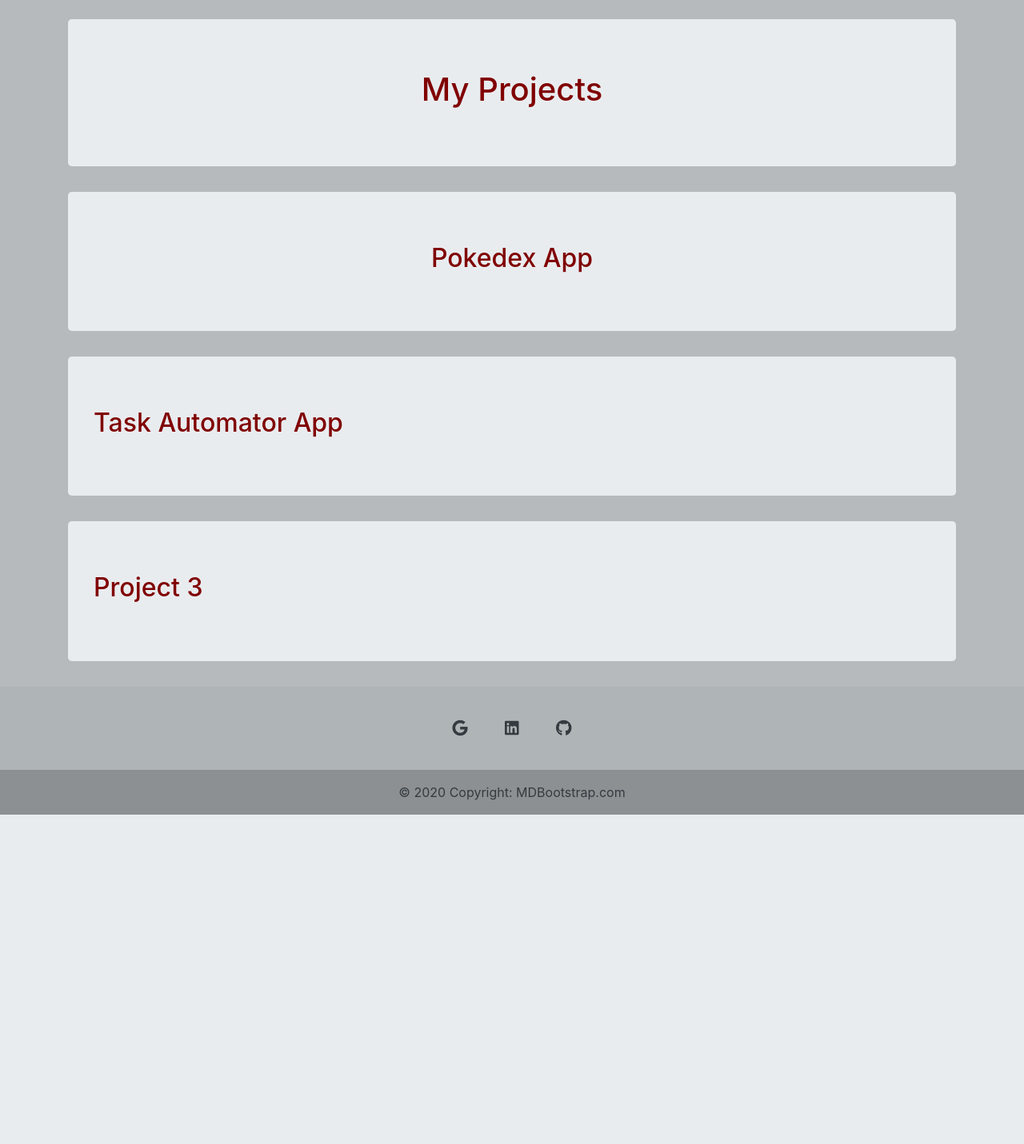
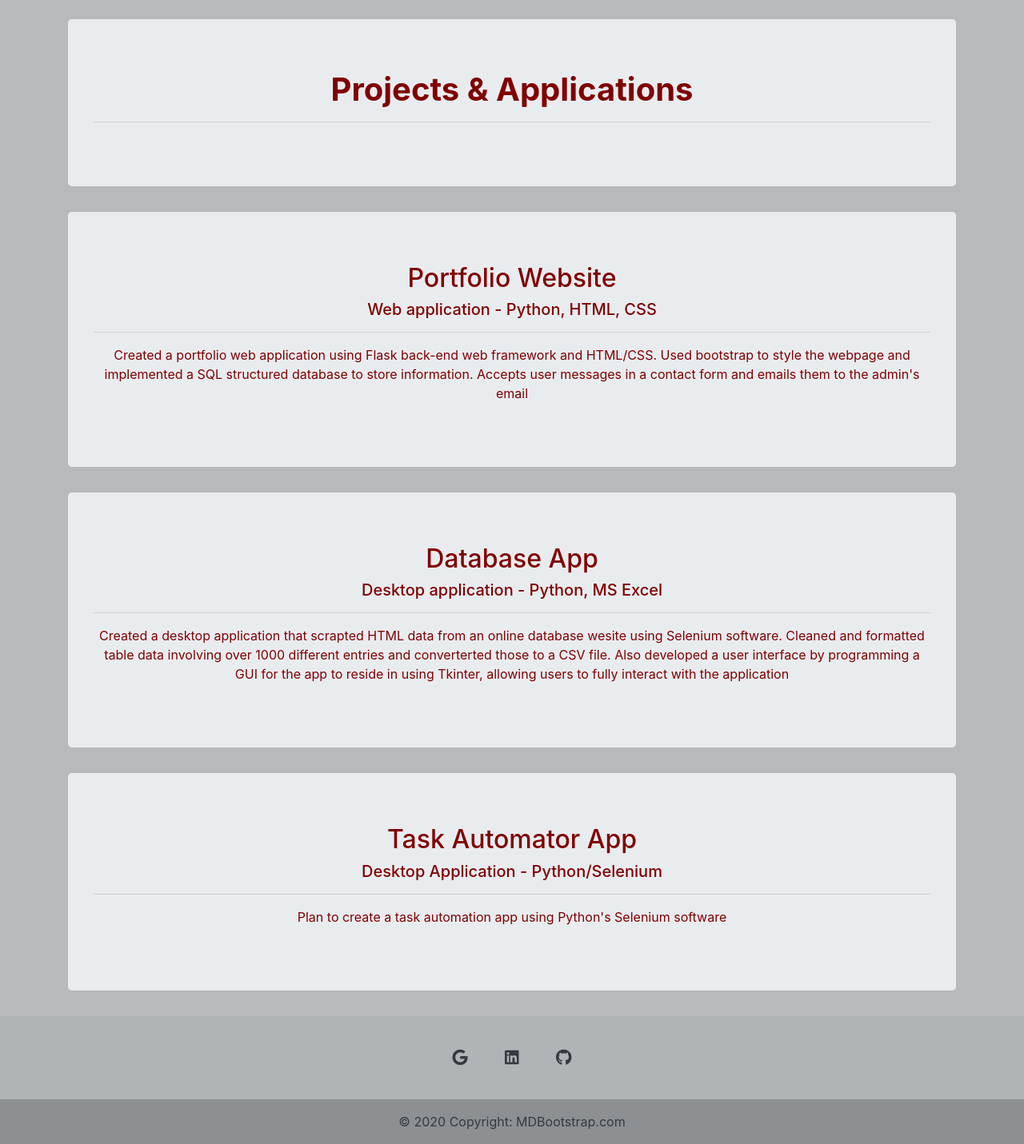
Before and after one commit to Salah3422/Portfolio, a Flask app: page /projects in a window 1280 px wide. Shown: the part 70-1501 px from the top of the page at 80% size. Before the commit the page ends 1089 px from the top, so only its background shows below. Run offline with Flask 2, Linux system fonts and the light colour scheme; some libraries are stand-ins or nearby versions.

Commit message:
third commit, front-end complete, making back-end adjustments

```diff
--- a/website/static/style.css
+++ b/website/static/style.css
@@ -87,6 +87,28 @@ body {background-color: #afb4b6e8;}
     bottom: 20px;
 }
 
+#tutoring{
+    height: 175px;
+    width: 175px;
+    position: relative;
+    bottom: 25px;
+}
+
+#github{
+    width: 200px;
+}
+
+#linkedin{
+    width: 200px;
+}
+
+#sidearm{
+    position: relative;
+    bottom: 10px;
+    height: 100px;
+    width: 225px;
+}
+
 #button{
     position: relative;
     top: 150px;
--- a/website/templates/projects.html
+++ b/website/templates/projects.html
@@ -7,23 +7,37 @@
 
 <div style="color:maroon;">
     <div class="jumbotron">
-        <h1 style="color:maroon"><center>My Projects</center></h1>
+        <h1 style="color:maroon"><center><b>Projects & Applications</b></center></h1>
+        <hr>
     </div>
 
     <div class="jumbotron">
         <center>
-        <h2>Pokedex App</h2>
+        <h2>Portfolio Website</h2>
+        <h5>Web application - Python, HTML, CSS</h5>
+        <hr>
+        <p>Created a portfolio web application using Flask back-end web framework and HTML/CSS. Used bootstrap to style the webpage and implemented a SQL structured database to store information. Accepts user messages in a contact form and emails them to the admin's email</p>
         </center>
     </div>
 
 
     <div class="jumbotron">
-        <h2>Task Automator App</h2>
+        <center>
+        <h2>Database App</h2>
+        <h5>Desktop application - Python, MS Excel</h5>
+        <hr>
+        <p>Created a desktop application that scrapted HTML data from an online database wesite using Selenium software. Cleaned and formatted table data involving over 1000 different entries and converterted those to a CSV file. Also developed a user interface by programming a GUI for the app to reside in using Tkinter, allowing users to fully interact with the application</p>
+        </center>
     </div>
 
 
     <div class="jumbotron">
-        <h2>Project 3</h2>
+        <center>
+        <h2>Task Automator App</h2>
+        <h5>Desktop Application - Python/Selenium</h5>
+        <hr>
+        <P>Plan to create a task automation app using Python's Selenium software</P>
+        </center>
     </div>
 </div>
 {% endblock %}
--- a/website/views.py
+++ b/website/views.py
@@ -1,3 +1,4 @@
+from urllib.request import Request
 from flask import Blueprint, render_template
 
 views = Blueprint('views', __name__)
@@ -16,7 +17,17 @@ def experience():
 def projects():
     return render_template("projects.html")
 
+@views.route("/contact", methods=['GET', 'POST'])
+def contact():
+        return render_template("contact.html")
 
-@views.route('/contact')
-def contact():
-    return render_template("contact.html")
+
+
+'''
+@views.route("/contact/<text>", text="Thank you!", methods=['GET', 'POST'])
+def contact(text):
+    if Request.method == "POST":
+        return render_template("/contact/<text>")
+    else:
+        return render_template("contact.html")
+'''
```
Also changed, not shown: website/templates/about.html (+4 -3 lines), website/templates/contact.html (+25 -17 lines), website/templates/experience.html (+32 -6 lines), website/__init__.py (line endings or trailing spaces), website/static/images/github-logo.png (added), website/static/images/li-logo.png (added), website/static/images/mtps-logo.jpg (added), website/static/images/profile.webp (added), website/static/images/sidearm.png (added).
